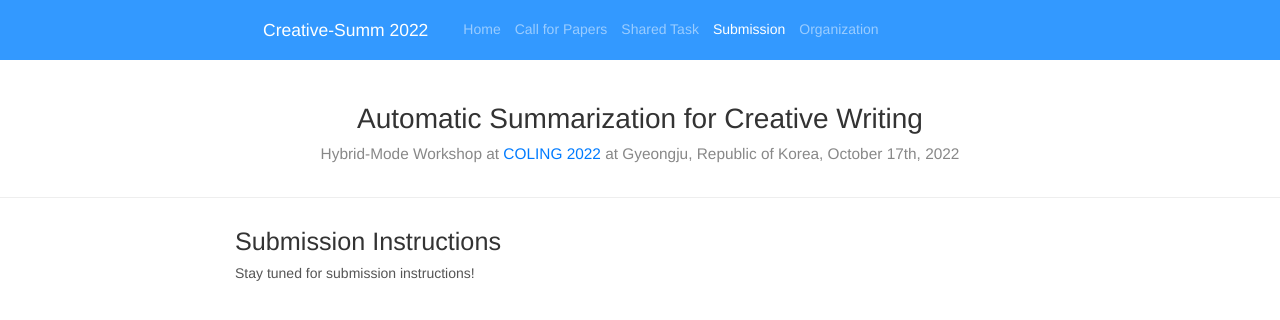
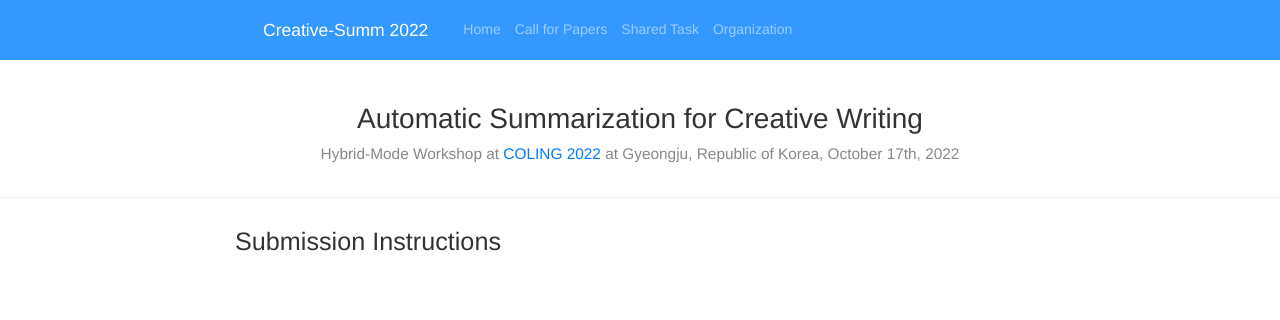
Before and after one commit to CreativeSumm/creativesumm.github.io, a Jekyll site: the page built from submission.md, in a window 1280 px wide. Shown: the top 320 px of the page. Built offline with Jekyll 4.4.1, drawn with Linux system fonts in a browser that asks for light colours; nearby versions of some CDN libraries.

Commit message:
Update submission.md

```diff
--- a/submission.md
+++ b/submission.md
@@ -2,14 +2,14 @@
 layout: main
 title: Submission
 order: 4
-collection: pages_2022
+collection: pages_2021
 permalink: /submission
 ---
 <!-- ## Steering Committee:-->
 
 ## Submission Instructions
 
-Stay tuned for submission instructions!
+
 
 <!--
 
```
